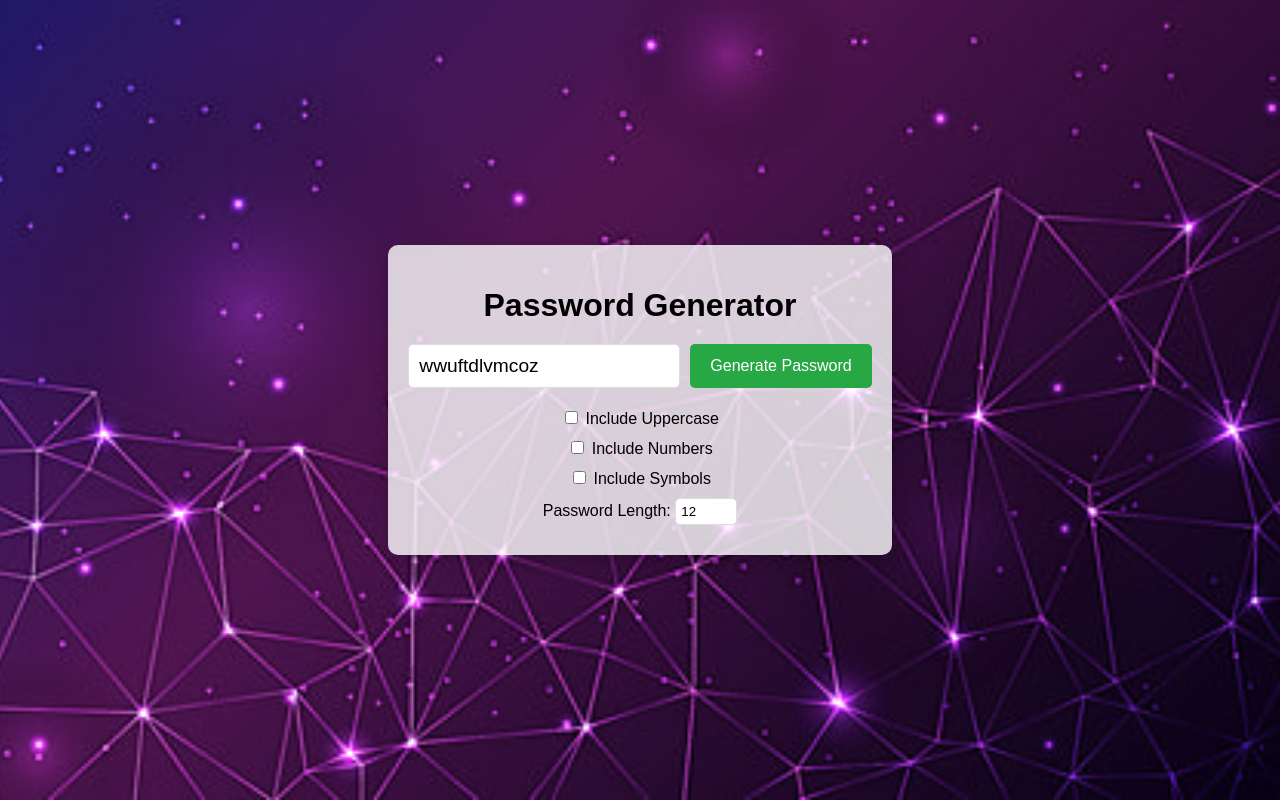
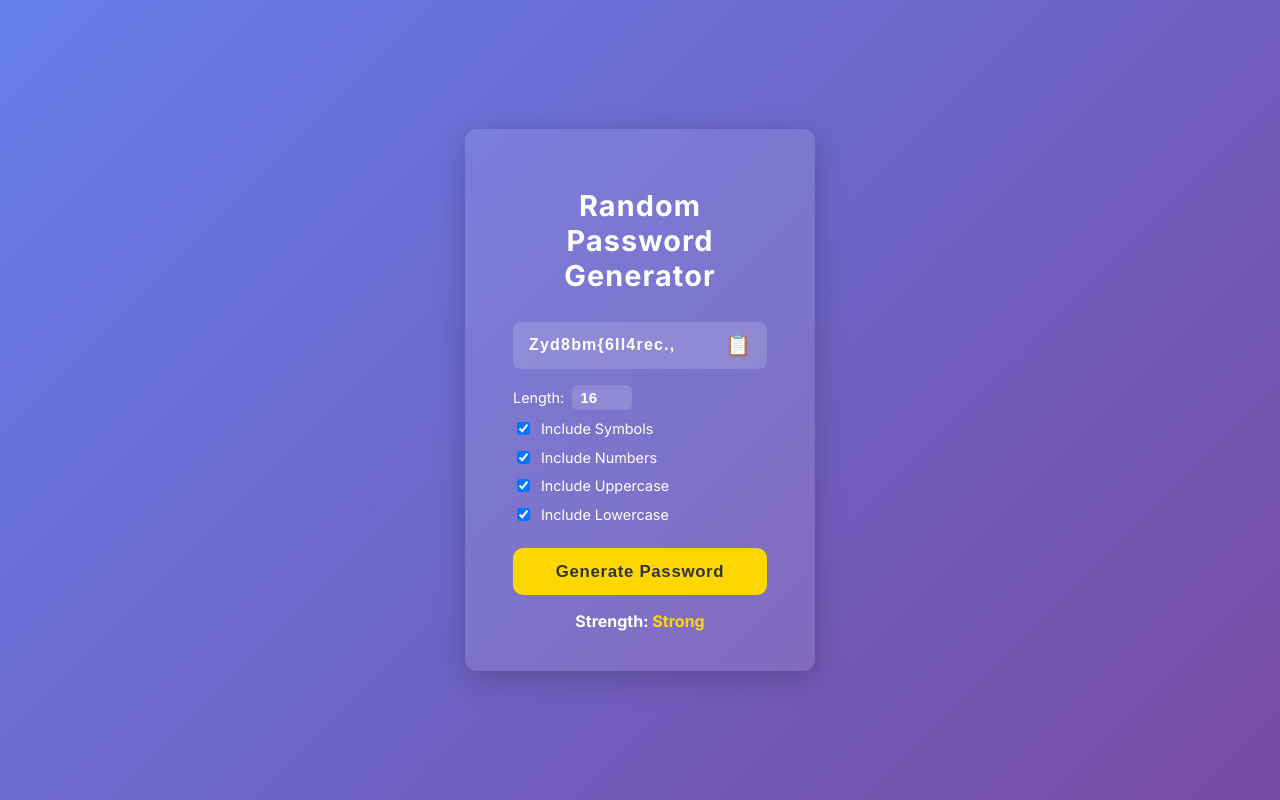
Before and after one commit to vedsneh/Random-Password-Generator, a plain HTML site: page index.html in a window 1280 px wide. Both pictures are taken after a click on the button "Generate Password". Drawn offline with Linux system fonts and the light colour scheme.

Commit message:
Add Random Password Generator with sleek UI

```diff
--- a/index.html
+++ b/index.html
@@ -1,33 +1,45 @@
 <!DOCTYPE html>
 <html lang="en">
 <head>
-  <meta charset="UTF-8">
-  <meta name="viewport" content="width=device-width, initial-scale=1.0">
-  <title>Password Generator</title>
-  <link rel="stylesheet" href="styles.css">
+  <meta charset="UTF-8" />
+  <meta name="viewport" content="width=device-width, initial-scale=1" />
+  <title>Random Password Generator</title>
+  <link rel="stylesheet" href="styles.css" />
 </head>
 <body>
   <div class="container">
-    <h1>Password Generator</h1>
-    <div class="generator">
-      <input type="text" id="password" readonly>
-      <button id="generateBtn">Generate Password</button>
+    <h1>Random Password Generator</h1>
+    <div class="password-box">
+      <input type="text" id="password" readonly placeholder="Your password will appear here" />
+      <button id="copyBtn" title="Copy Password">📋</button>
     </div>
-    <div class="options">
+
+    <div class="settings">
       <label>
-        <input type="checkbox" id="includeUppercase"> Include Uppercase
+        Length:
+        <input type="number" id="length" min="6" max="30" value="16" />
       </label>
       <label>
-        <input type="checkbox" id="includeNumbers"> Include Numbers
+        <input type="checkbox" id="includeSymbols" checked />
+        Include Symbols
       </label>
       <label>
-        <input type="checkbox" id="includeSymbols"> Include Symbols
+        <input type="checkbox" id="includeNumbers" checked />
+        Include Numbers
       </label>
       <label>
-        Password Length:
-        <input type="number" id="passwordLength" value="12" min="4" max="20">
+        <input type="checkbox" id="includeUppercase" checked />
+        Include Uppercase
+      </label>
+      <label>
+        <input type="checkbox" id="includeLowercase" checked />
+        Include Lowercase
       </label>
     </div>
+
+    <button id="generateBtn">Generate Password</button>
+
+    <div class="strength" id="strengthIndicator">Strength: <span>—</span></div>
   </div>
 
   <script src="script.js"></script>
--- a/script.js
+++ b/script.js
@@ -1,32 +1,75 @@
-const passwordField = document.getElementById('password');
+const passwordEl = document.getElementById('password');
+const lengthEl = document.getElementById('length');
+const includeSymbolsEl = document.getElementById('includeSymbols');
+const includeNumbersEl = document.getElementById('includeNumbers');
+const includeUppercaseEl = document.getElementById('includeUppercase');
+const includeLowercaseEl = document.getElementById('includeLowercase');
 const generateBtn = document.getElementById('generateBtn');
-const includeUppercase = document.getElementById('includeUppercase');
-const includeNumbers = document.getElementById('includeNumbers');
-const includeSymbols = document.getElementById('includeSymbols');
-const passwordLength = document.getElementById('passwordLength');
+const copyBtn = document.getElementById('copyBtn');
+const strengthIndicator = document.getElementById('strengthIndicator').querySelector('span');
 
-// Character sets
-const lowercaseLetters = 'abcdefghijklmnopqrstuvwxyz';
-const uppercaseLetters = 'ABCDEFGHIJKLMNOPQRSTUVWXYZ';
+const symbols = '!@#$%^&*(){}[]=<>/,.';
 const numbers = '0123456789';
-const symbols = '!@#$%^&*()_+~`|}{[]:;?><,./-=';
+const uppercase = 'ABCDEFGHIJKLMNOPQRSTUVWXYZ';
+const lowercase = 'abcdefghijklmnopqrstuvwxyz';
 
-// Function to generate password
 function generatePassword() {
-  let charset = lowercaseLetters;
-  if (includeUppercase.checked) charset += uppercaseLetters;
-  if (includeNumbers.checked) charset += numbers;
-  if (includeSymbols.checked) charset += symbols;
+  let charSet = '';
+  if (includeSymbolsEl.checked) charSet += symbols;
+  if (includeNumbersEl.checked) charSet += numbers;
+  if (includeUppercaseEl.checked) charSet += uppercase;
+  if (includeLowercaseEl.checked) charSet += lowercase;
 
-  let generatedPassword = '';
-  const length = parseInt(passwordLength.value, 10);
-  for (let i = 0; i < length; i++) {
-    const randomIndex = Math.floor(Math.random() * charset.length);
-    generatedPassword += charset[randomIndex];
+  if (!charSet) {
+    alert('Please select at least one character set!');
+    return '';
   }
 
-  passwordField.value = generatedPassword;
+  let password = '';
+  const length = parseInt(lengthEl.value);
+
+  for (let i = 0; i < length; i++) {
+    const randomIndex = Math.floor(Math.random() * charSet.length);
+    password += charSet[randomIndex];
+  }
+
+  return password;
 }
 
-// Event listener for the button
-generateBtn.addEventListener('click', generatePassword);
+function checkStrength(pwd) {
+  let score = 0;
+  if (pwd.length >= 8) score++;
+  if (/[A-Z]/.test(pwd)) score++;
+  if (/[0-9]/.test(pwd)) score++;
+  if (/[\W_]/.test(pwd)) score++;
+
+  switch (score) {
+    case 0:
+    case 1:
+      return 'Weak';
+    case 2:
+      return 'Fair';
+    case 3:
+      return 'Good';
+    case 4:
+      return 'Strong';
+  }
+}
+
+generateBtn.addEventListener('click', () => {
+  const pwd = generatePassword();
+  if (pwd) {
+    passwordEl.value = pwd;
+    strengthIndicator.textContent = checkStrength(pwd);
+  }
+});
+
+copyBtn.addEventListener('click', () => {
+  if (!passwordEl.value) return;
+  navigator.clipboard.writeText(passwordEl.value)
+    .then(() => {
+      copyBtn.textContent = '✔️';
+      setTimeout(() => (copyBtn.textContent = '📋'), 1500);
+    })
+    .catch(() => alert('Failed to copy!'));
+});
--- a/styles.css
+++ b/styles.css
@@ -1,64 +1,128 @@
+@import url('https://fonts.googleapis.com/css2?family=Inter:wght@400;700&display=swap');
+
+* {
+  box-sizing: border-box;
+}
+
 body {
-    font-family: Arial, sans-serif;
-    background: url('bg.jpg') no-repeat center center fixed; /* Add your image URL */
-    background-size: cover;
+  background: linear-gradient(135deg, #667eea, #764ba2);
+  font-family: 'Inter', sans-serif;
   display: flex;
   justify-content: center;
   align-items: center;
   height: 100vh;
   margin: 0;
+  color: #fff;
 }
 
 .container {
-    background: rgba(255, 255, 255, 0.8); /* Transparent background to enhance readability */
-    padding: 20px;
-    border-radius: 10px;
-    box-shadow: 0px 5px 15px rgba(0, 0, 0, 0.2);
+  background: rgba(255 255 255 / 0.1);
+  padding: 2.5rem 3rem;
+  border-radius: 12px;
+  box-shadow: 0 8px 30px rgba(0,0,0,0.2);
+  width: 350px;
   text-align: center;
+  user-select: none;
 }
 
 h1 {
-    font-size: 2rem;
-    margin-bottom: 20px;
+  margin-bottom: 1.8rem;
+  font-weight: 700;
+  font-size: 1.8rem;
+  letter-spacing: 1.1px;
 }
 
-  .generator {
-    display: flex;
-    justify-content: center;
-    margin-bottom: 20px;
+.password-box {
+  position: relative;
+  margin-bottom: 1rem;
 }
 
-  input[type="text"] {
-    padding: 10px;
-    width: 250px;
-    border: 1px solid #ddd;
-    border-radius: 5px;
-    margin-right: 10px;
-    font-size: 1.2rem;
+.password-box input {
+  width: 100%;
+  padding: 0.9rem 3rem 0.9rem 1rem;
+  border-radius: 8px;
+  border: none;
+  font-size: 1rem;
+  background: rgba(255 255 255 / 0.15);
+  color: #fff;
+  font-weight: 600;
+  letter-spacing: 1.2px;
 }
 
-  button {
-    padding: 10px 20px;
-    font-size: 1rem;
-    border: none;
-    background: #28a745;
-    color: white;
-    border-radius: 5px;
-    cursor: pointer;
+.password-box input::placeholder {
+  color: rgba(255 255 255 / 0.6);
 }
 
-  button:hover {
-    background: #218838;
+.password-box button {
+  position: absolute;
+  right: 10px;
+  top: 50%;
+  transform: translateY(-50%);
+  background: transparent;
+  border: none;
+  color: #fff;
+  font-size: 1.3rem;
+  cursor: pointer;
+  transition: color 0.3s ease;
 }
 
-  .options label {
-    display: block;
-    margin: 10px 0;
+.password-box button:hover {
+  color: #ffd700;
 }
 
-  input[type="number"] {
-    padding: 5px;
-    width: 50px;
-    border: 1px solid #ddd;
-    border-radius: 5px;
+.settings {
+  text-align: left;
+  margin-bottom: 1.5rem;
 }
+
+.settings label {
+  display: flex;
+  align-items: center;
+  gap: 0.5rem;
+  font-size: 0.9rem;
+  margin-bottom: 0.6rem;
+  cursor: pointer;
+  user-select: none;
+}
+
+.settings input[type="number"] {
+  width: 60px;
+  border-radius: 6px;
+  border: none;
+  padding: 0.25rem 0.5rem;
+  font-weight: 600;
+  font-size: 0.95rem;
+  background: rgba(255 255 255 / 0.15);
+  color: #fff;
+}
+
+button#generateBtn {
+  background: #ffd700;
+  border: none;
+  padding: 0.85rem 1.6rem;
+  border-radius: 10px;
+  color: #333;
+  font-weight: 700;
+  font-size: 1.05rem;
+  letter-spacing: 0.7px;
+  cursor: pointer;
+  transition: background-color 0.25s ease;
+  width: 100%;
+  user-select: none;
+}
+
+button#generateBtn:hover {
+  background: #e6c200;
+}
+
+.strength {
+  margin-top: 1rem;
+  font-weight: 600;
+  font-size: 1rem;
+  user-select: none;
+}
+
+.strength span {
+  color: #ffd700;
+  font-weight: 700;
+}
```
Also changed, not shown: bg.jpg (deleted). Lines whose indentation alone changed are shown as unchanged.
